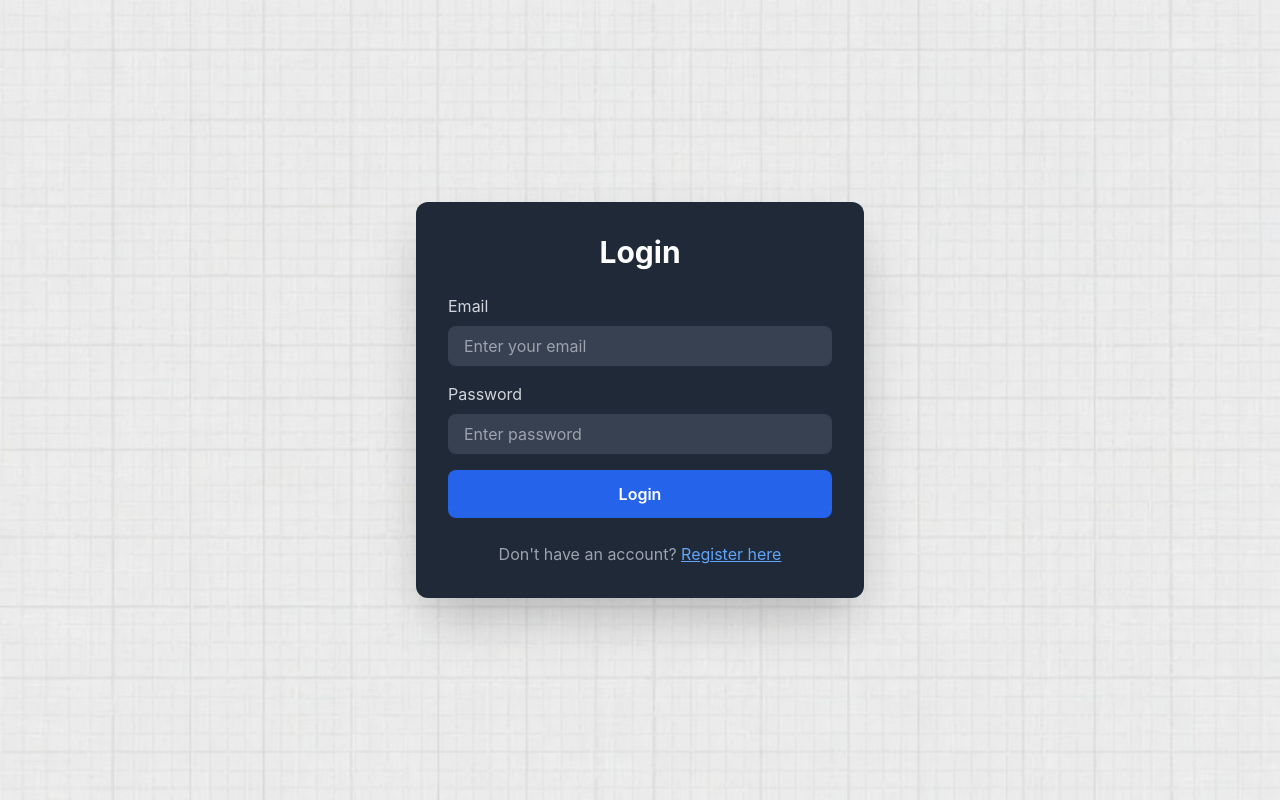
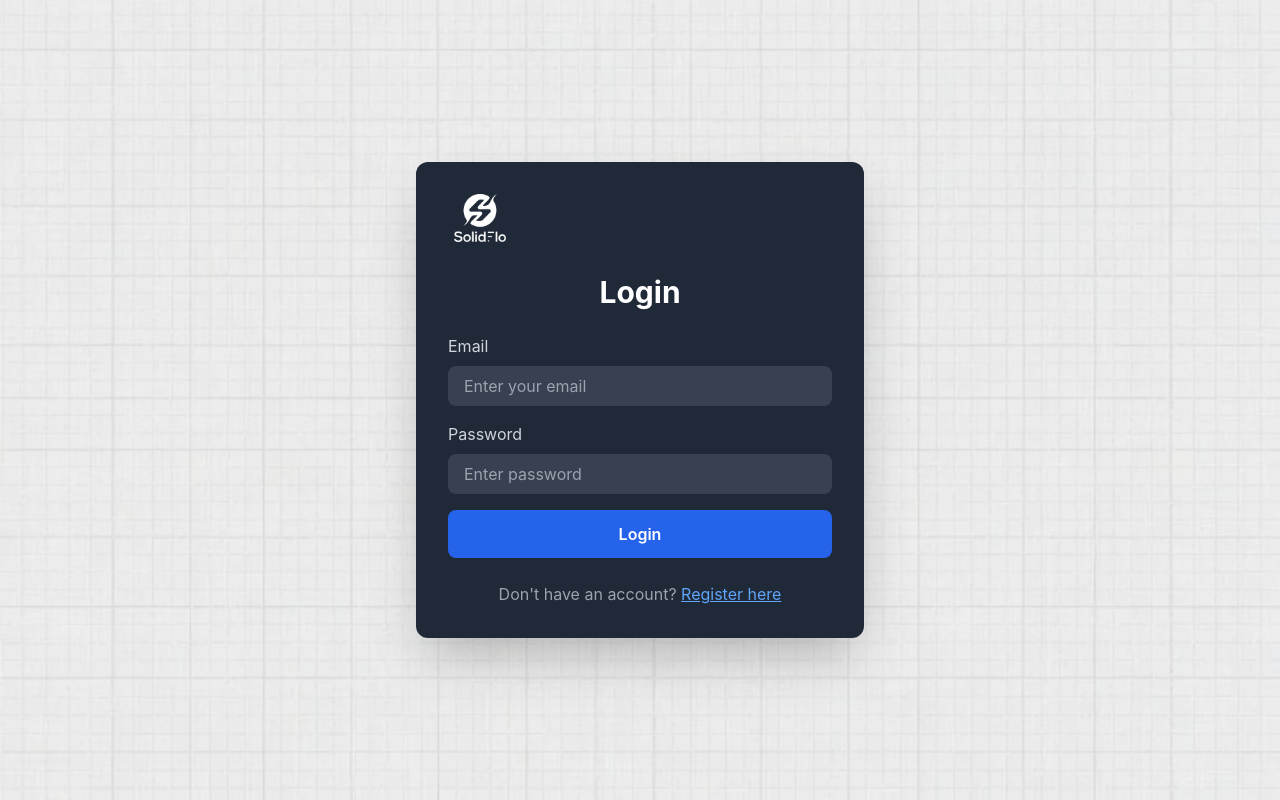
Before and after one commit to Gerbospeaks/gerboai, a React (Create React App) app: page /login in a window 1280 px wide. Built offline with nearby package versions, Linux system fonts and the light colour scheme; no server answers.

Commit message:
Fix Firebase v9 - force fresh deployment

```diff
--- a/src/pages/Login.js
+++ b/src/pages/Login.js
@@ -1,7 +1,8 @@
 import React, { useState } from 'react';
 import { Link, useNavigate } from 'react-router-dom';
 import { useAuth } from '../contexts/AuthContext';
-import logo from '../assets/img/reg2.png';
+import logon from '../assets/img/reg2.png';
+import logo from '../assets/img/solidflo-logo.png';
 function Login() {
   const [email, setEmail] = useState('');
   const [password, setPassword] = useState('');
@@ -31,8 +32,16 @@ function Login() {
   };
 
   return (
-    <div className="min-h-screen bg-gradient-to-br from-gray-900 via-gray-800 to-gray-900 flex items-center justify-center px-4 bg-cover bg-center bg-no-repeat" style={{backgroundImage: `url(${logo})`, backgroundAttachment: 'fixed', backgroundBlendMode: 'overlay'}}>
+    <div className="min-h-screen bg-gradient-to-br from-gray-900 via-gray-800 to-gray-900 flex items-center justify-center px-4 bg-cover bg-center bg-no-repeat" style={{backgroundImage: `url(${logon})`, backgroundAttachment: 'fixed', backgroundBlendMode: 'overlay'}}>
       <div className="max-w-md w-full bg-gray-800 rounded-xl shadow-2xl p-8">
+         <div className="flex items-center space-x-2 mb-8">
+                      <img
+                          src={logo}
+                          alt="Business Logo"
+                          className="w-16 h-12 object-contain rounded-lg"
+                        />
+                  </div>
+
         <h2 className="text-3xl font-bold text-white mb-6 text-center">Login</h2>
 
         {error && (
--- a/src/pages/Register.js
+++ b/src/pages/Register.js
@@ -2,7 +2,8 @@ import React, { useState } from 'react';
 import { Link, useNavigate } from 'react-router-dom';
 import { useAuth } from '../contexts/AuthContext';
 import { dashboards } from '../config/dashboardConfig';
-import logo from '../assets/img/register.png';
+import logon from '../assets/img/register.png';
+import logo from '../assets/img/solidflo-logo.png';
 function Register() {
   const [name, setName] = useState('');
   const [email, setEmail] = useState('');
@@ -75,8 +76,15 @@ const [companyLogo, setCompanyLogo] = useState(null);
   }
 };
   return (
-    <div className="max-h-screen bg-gradient-to-br from-gray-900 via-gray-800 to-gray-900 flex items-center justify-center px-4 bg-cover bg-center bg-no-repeat" style={{backgroundImage: `url(${logo})`, backgroundAttachment: 'fixed', backgroundBlendMode: 'overlay'}}>
+    <div className="max-h-screen bg-gradient-to-br from-gray-900 via-gray-800 to-gray-900 flex items-center justify-center px-4 bg-cover bg-center bg-no-repeat" style={{backgroundImage: `url(${logon})`, backgroundAttachment: 'fixed', backgroundBlendMode: 'overlay'}}>
       <div className="max-w-md w-full bg-gray-800 rounded-xl shadow-2xl p-8">
+         <div className="flex items-center space-x-2 mb-8">
+                              <img
+                                  src={logo}
+                                  alt="Business Logo"
+                                  className="w-16 h-12 object-contain rounded-lg"
+                                />
+                          </div>
         <h2 className="text-3xl font-bold text-white mb-6 text-center">Create Account</h2>
 
         {error && (
@@ -156,8 +164,8 @@ const [companyLogo, setCompanyLogo] = useState(null);
               ))}
             </select>
           </div>
-          <div>
-  <label className="block text-gray-300 mb-2">Company Name</label>
+          {/* <div>
+ <label className="block text-gray-300 mb-2">Company Name</label>
   <input
     type="text"
     value={companyName}
@@ -183,7 +191,7 @@ const [companyLogo, setCompanyLogo] = useState(null);
     onChange={(e) => setCompanyLogo(e.target.files[0])}
     className="w-full text-gray-300"
   />
-</div>
+</div>*/}
 
           <button
             type="submit"
```
